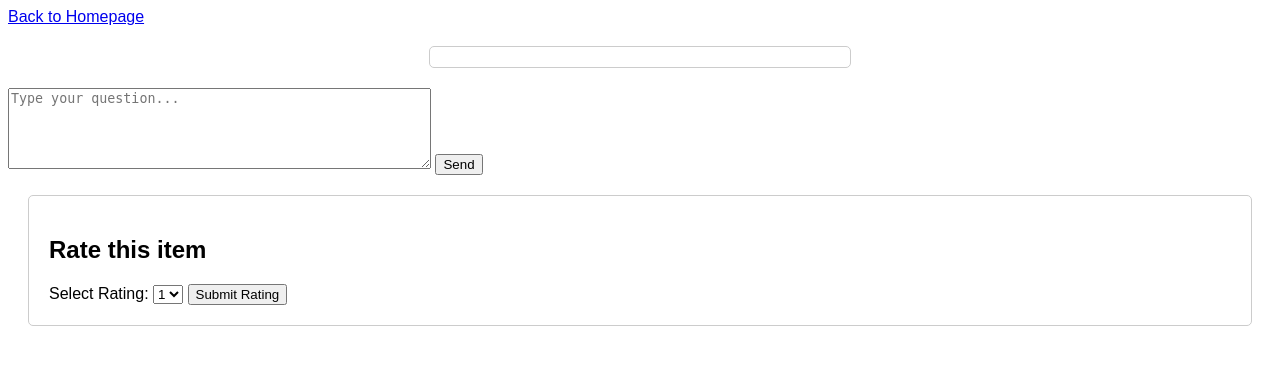
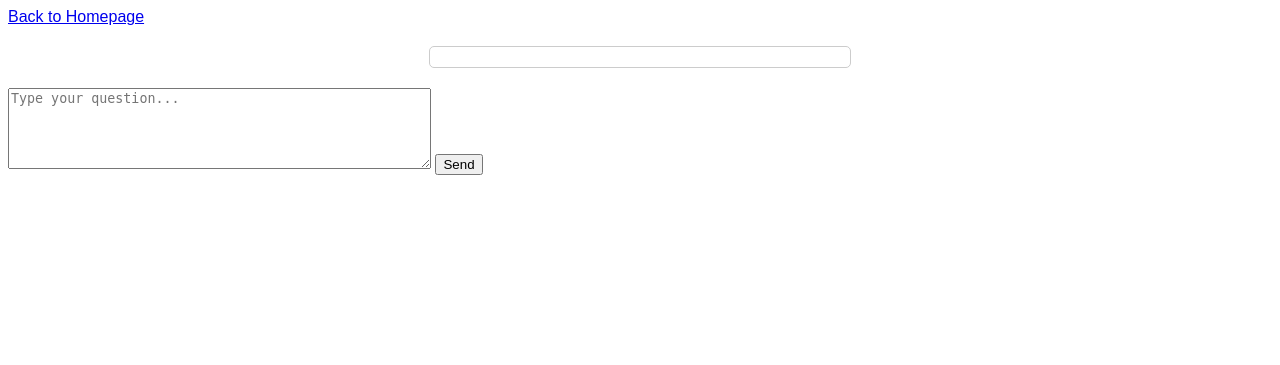
Before and after one commit to bbicalho/python-flask-openai-chatbot-custom-data, a Flask app: page /chatbot/1 in a window 1280 px wide. Shown: the top 365 px of the page. Run offline with Flask 3, Linux system fonts and the light colour scheme.

Commit message:
retirada do rating

```diff
--- a/templates/chatbot2.html
+++ b/templates/chatbot2.html
@@ -57,7 +57,7 @@
         <button onclick="sendMessage()">Send</button>
     </div>
 
-    <div class="rating-form">
+    <!-- <div class="rating-form">
         <h2>Rate this item</h2>
         <form id="ratingForm">
             <label for="rating">Select Rating:</label>
@@ -70,42 +70,42 @@
             </select>
             <button type="submit" id="submitButton">Submit Rating</button>
         </form>
-    </div>
+    </div> -->
 
 
     <script>
 
-        document.addEventListener("DOMContentLoaded", function () {
-            const ratingForm = document.getElementById("ratingForm");
-            const ratingSelect = document.getElementById("rating");
-            const submitButton = document.getElementById("submitButton");
+        // document.addEventListener("DOMContentLoaded", function () {
+        //     const ratingForm = document.getElementById("ratingForm");
+        //     const ratingSelect = document.getElementById("rating");
+        //     const submitButton = document.getElementById("submitButton");
 
-        ratingForm.addEventListener("submit", function (event) {
-                event.preventDefault();
+        // ratingForm.addEventListener("submit", function (event) {
+        //         event.preventDefault();
 
-                const selectedRating = ratingSelect.value;
+        //         const selectedRating = ratingSelect.value;
 
-                // Disable the form and submit button
-                ratingSelect.disabled = true;
-                submitButton.disabled = true;
+        //         // Disable the form and submit button
+        //         ratingSelect.disabled = true;
+        //         submitButton.disabled = true;
 
-                // Send the selected rating to the Flask route
-                fetch('/submit_rating', {
-                    method: 'POST',
-                    headers: {
-                        'Content-Type': 'application/json'
-                    },
-                    body: JSON.stringify({ rating: selectedRating })
-                })
-                .then(response => response.json())
-                .then(data => {
-                    console.log("Rating submitted successfully:", data);
-                })
-                .catch(error => {
-                    console.error("Error submitting rating:", error);
-                });
-            });
-        });
+        //         // Send the selected rating to the Flask route
+        //         fetch('/submit_rating', {
+        //             method: 'POST',
+        //             headers: {
+        //                 'Content-Type': 'application/json'
+        //             },
+        //             body: JSON.stringify({ rating: selectedRating })
+        //         })
+        //         .then(response => response.json())
+        //         .then(data => {
+        //             console.log("Rating submitted successfully:", data);
+        //         })
+        //         .catch(error => {
+        //             console.error("Error submitting rating:", error);
+        //         });
+        //     });
+        // });
 
         let answerCount = 0;
 
```
